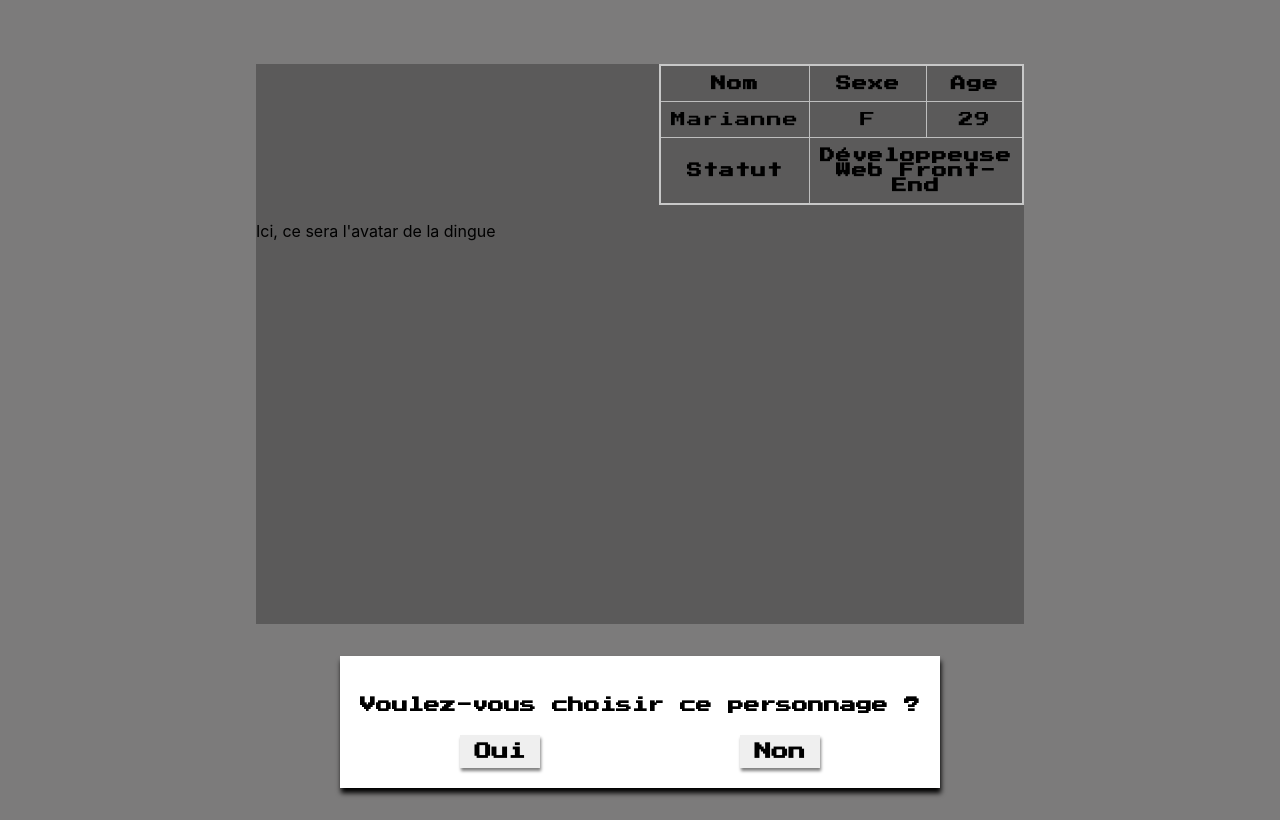
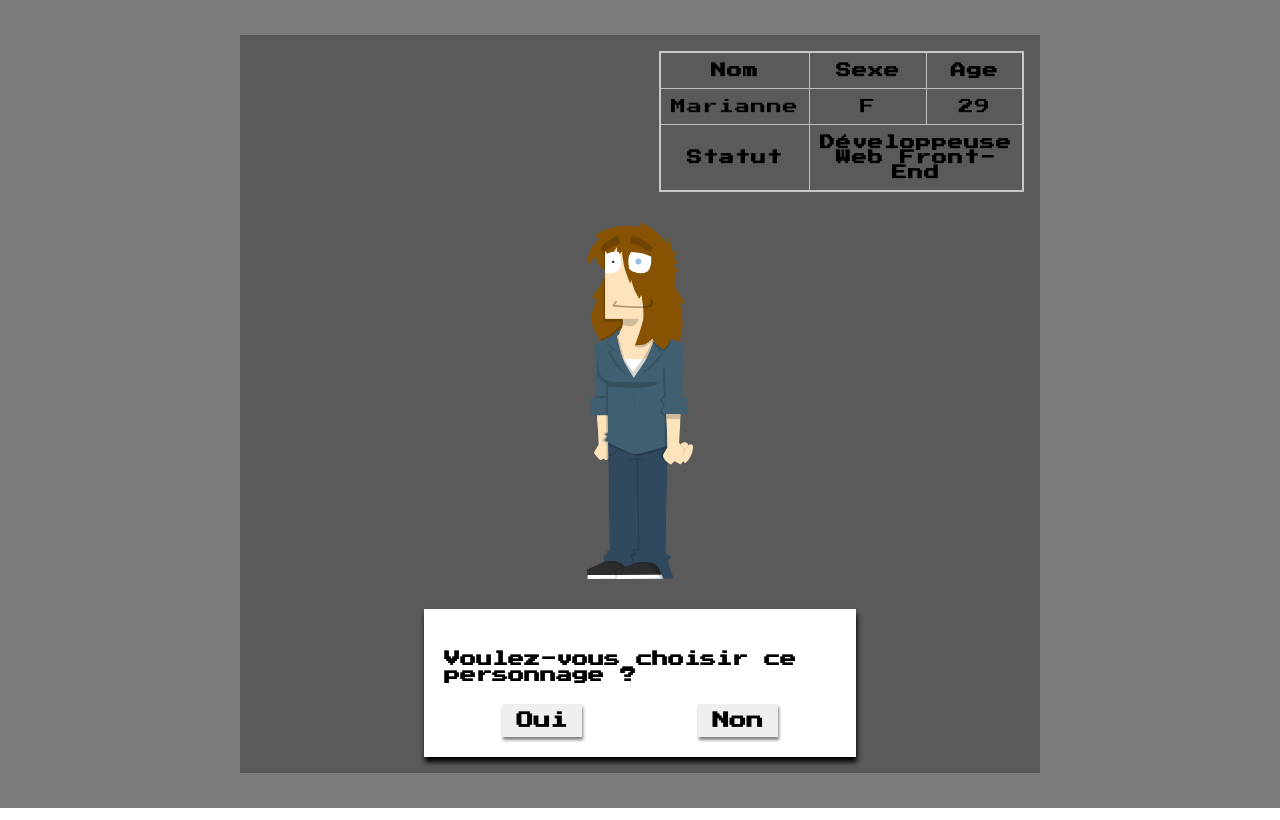
Before and after one commit to MariannePiquetNowak/curicculum-vitae, a React (Create React App) app: page / in a window 1280 px wide. Built offline with nearby package versions, Linux system fonts and the light colour scheme.

Commit message:
mise en place des principaux components (caractéristiques, character, form)

```diff
--- a/src/App.js
+++ b/src/App.js
@@ -3,13 +3,11 @@ import './App.css';
 
 // Components with state
 import Container from './components/container';
-import Form from './components/form';
 
 function App() {
   return (
     <div className="App">
       <Container />
-      <Form />
     </div>
   );
 }
--- /dev/null
+++ b/src/assets/styles/character.scss
@@ -0,0 +1,10 @@
+.main-character {
+    display: flex;
+    justify-content: center;
+    margin: 30px;
+
+    img {
+        width: 15%;
+        height: auto;
+    }
+}
--- a/src/assets/styles/container.scss
+++ b/src/assets/styles/container.scss
@@ -1,6 +1,7 @@
 .container {
     width: 60%;
-    height: 70vh;
-    margin: 2em 0;
+    height: 100%;
+    margin: .2em 0;
+    padding: 1em;
     background-color: #5b5a5a;
 }
--- a/src/assets/styles/form.scss
+++ b/src/assets/styles/form.scss
@@ -1,8 +1,13 @@
+.container-form {
+	display: flex;
+	justify-content: center;
+}
 .form {
 	padding: 20px;
 	background-color: #ffffff;
 	box-shadow: 1px 5px 5px black;
 	font-family: 'Press Start 2P', ;
+	width: 51%;
 
 	button {
 		border: none;
--- a/src/components/character-main.js
+++ b/src/components/character-main.js
@@ -1,9 +1,10 @@
 import React from 'react';
+import MainCharacter from '../assets/images/perso-cv.png';
 
 const Character = () => {
 	return (
-		<div>
-			<p>Ici, ce sera l'avatar de la dingue</p>
+		<div className="character main-character">
+			<img src={MainCharacter} alt="character-cv"/>
 		</div>
 	)
 };
--- a/src/components/container.js
+++ b/src/components/container.js
@@ -3,11 +3,14 @@ import React, { Component } from "react";
 // Components stateless
 import Info from './info';
 import Character from './character-main';
+import Form from './form';
+
 
 // Styles
 import '../assets/styles/container.scss'
 import '../assets/styles/form.scss';
-import '../assets/styles/info.scss'
+import '../assets/styles/info.scss';
+import '../assets/styles/character.scss';
 import '../assets/font.scss';
 
 
@@ -17,6 +20,7 @@ class Container extends Component {
 			<div className='container'>
 				<Info />
 				<Character />
+				<Form />
 			</div>
 		)
 	}
--- a/src/components/form.js
+++ b/src/components/form.js
@@ -3,12 +3,14 @@ import React, { Component } from 'react';
 class Form extends Component {
 	render() {
 		return (
-			<div className='form'>
-				<h4>Voulez-vous choisir ce personnage ?</h4>
-				<div className='button button-form'>
-					<button type='submit'>Oui</button>
-					<button type='submit'>Non</button>
-				</div>
+			<div className="container-form">
+				<form className='form'>
+					<h4>Voulez-vous choisir ce personnage ?</h4>
+					<div className='button button-form'>
+						<button type='submit'>Oui</button>
+						<button type='submit'>Non</button>
+					</div>
+				</form>
 			</div>
 		)
 	}
```
Also changed, not shown: src/assets/images/perso-cv.png (added).
